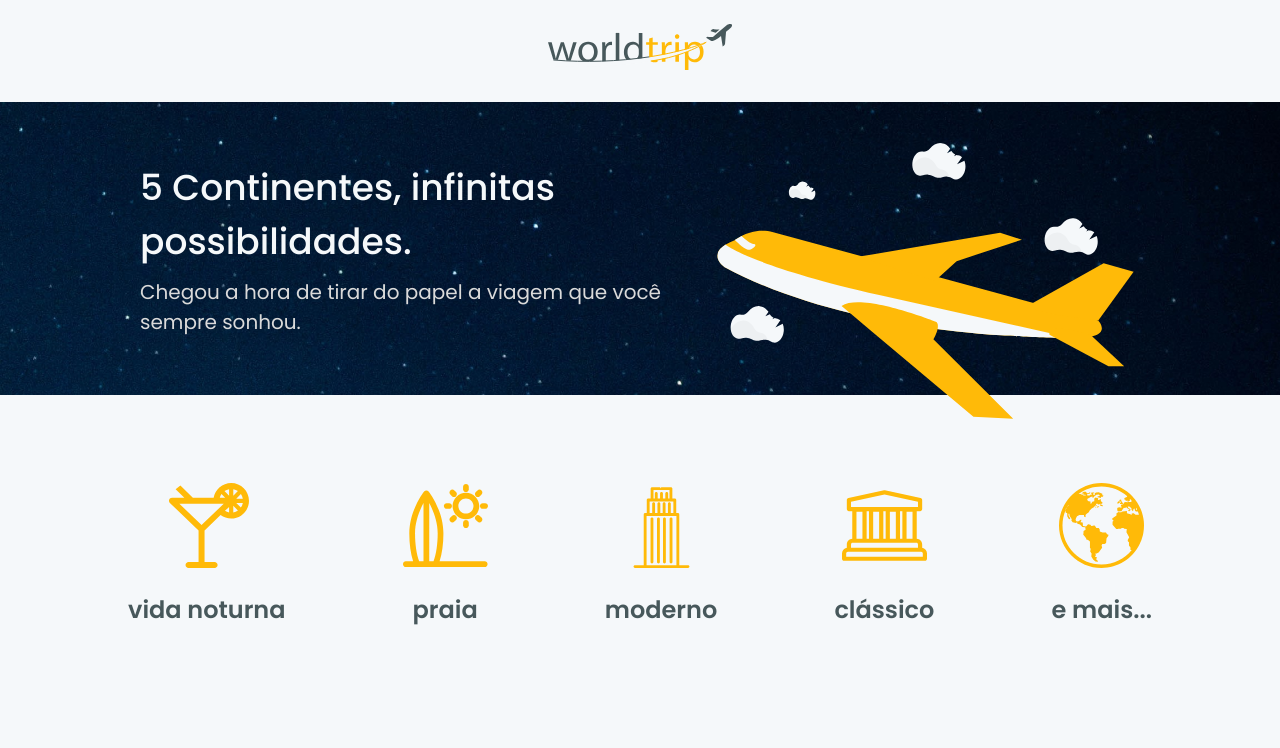
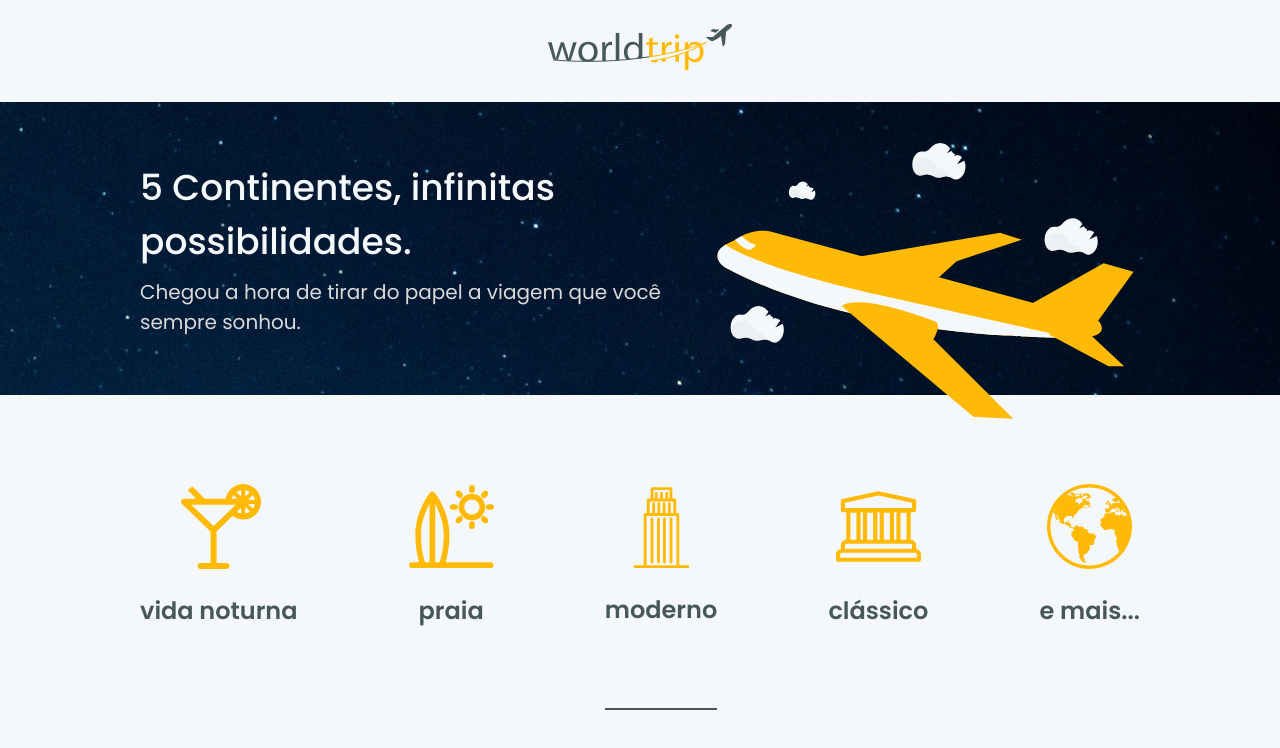
Before and after one commit to alvaromrveiga/react-chapter4-desafio1, a Next.js app: page / in a window 1280 px wide. Shown: the top 748 px of the page. Built offline with nearby package versions, Linux system fonts and the light colour scheme.

Commit message:
Add border under center icon

```diff
--- a/src/components/Home/HomeIcons.tsx
+++ b/src/components/Home/HomeIcons.tsx
@@ -2,7 +2,7 @@ import { Box, HStack, Image, Text } from "@chakra-ui/react";
 
 export function HomeIcons() {
   return (
-    <HStack w="100vw" pt="80px" pl="10%" pr="10%" justify="space-between">
+    <HStack w="100vw" pl="140px" pr="140px" justify="space-between">
       <Box align="center">
         <Image src="cocktail.svg" pb="1.5rem" />
         <Text fontWeight="600" fontSize={24} color="gray.600">
@@ -17,7 +17,13 @@ export function HomeIcons() {
         </Text>
       </Box>
 
-      <Box align="center">
+      <Box
+        align="center"
+        pt="80px"
+        pb="80px"
+        borderBottom="2px solid"
+        borderColor="gray.600"
+      >
         <Image src="building.svg" pb="1.5rem" />
         <Text fontWeight="600" fontSize={24} color="gray.600">
           moderno
```
